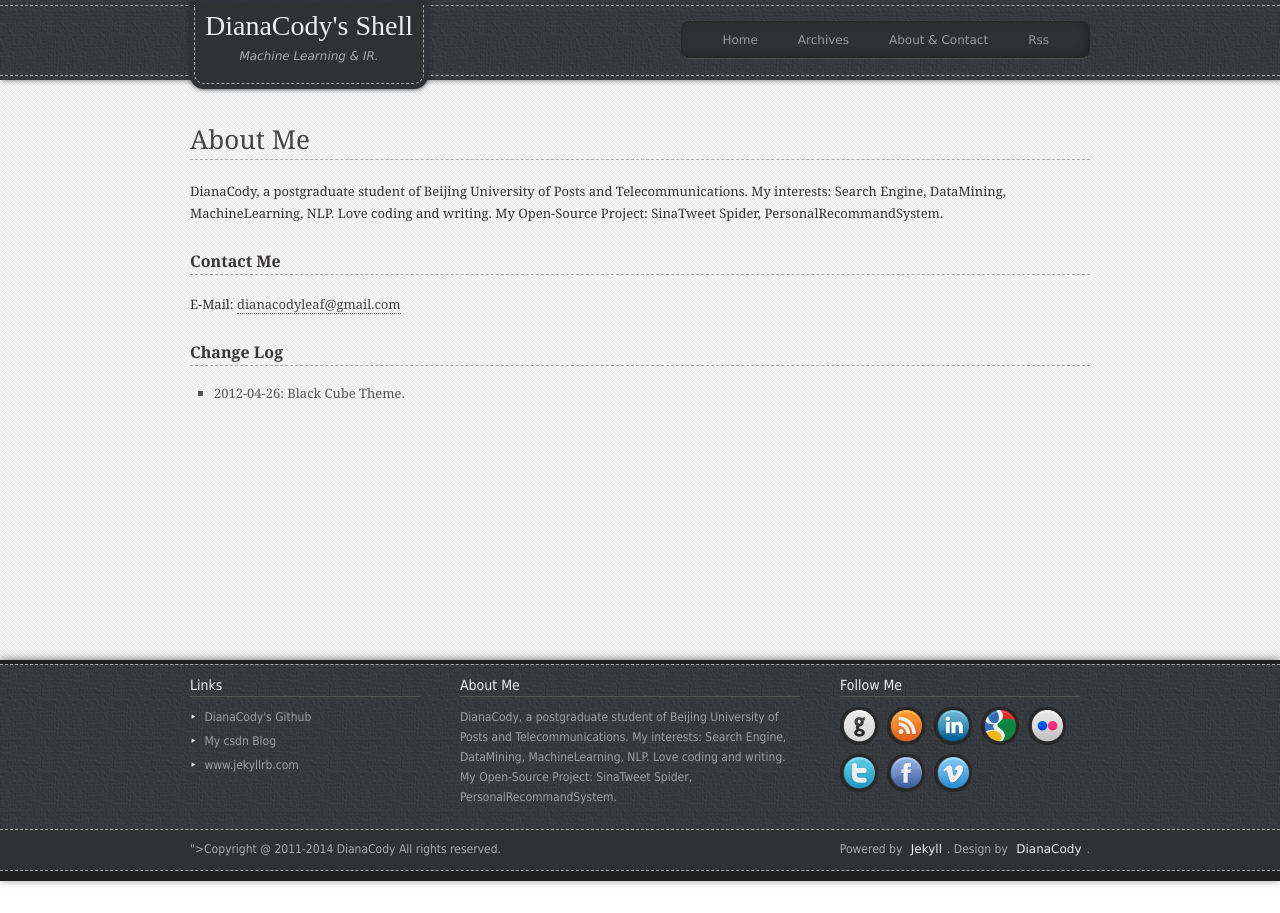
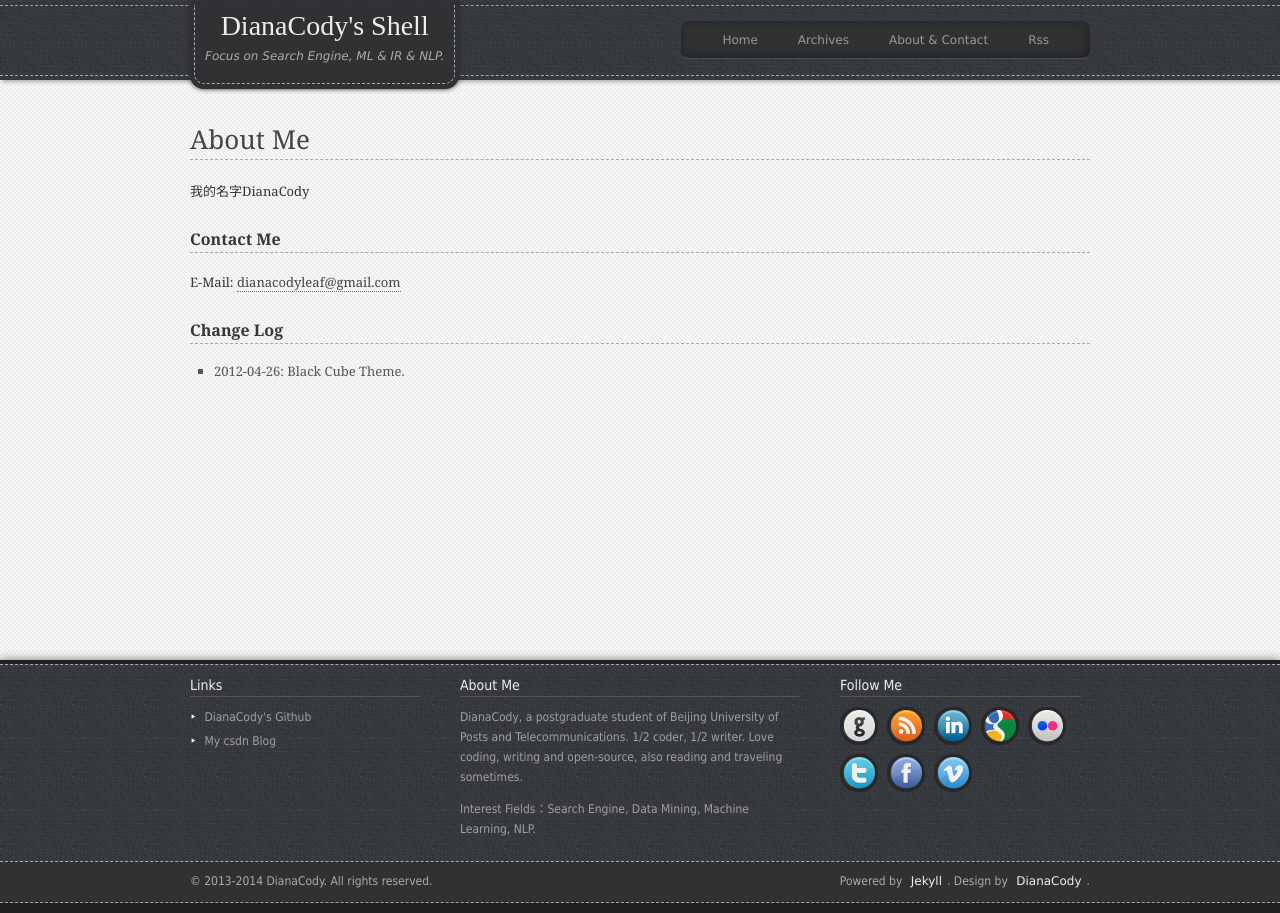
Before and after one commit to DianaCody/dianacody.github.io, a Jekyll site: the page built from contact.html, in a window 1280 px wide. Built offline with Jekyll 4.4.1, drawn with Linux system fonts in a browser that asks for light colours; Markdown is read by kramdown in place of the engine named in the settings.

```diff
--- a/_config.yml
+++ b/_config.yml
@@ -9,9 +9,16 @@ feed: /atom.xml
 author:
     name: DianaCody
     email: dianacodyleaf@gmail.com
-description: "DianaCody's blog "
+description: "DianaCody's blog"
 
-about: "DianaCody, a postgraduate student of Beijing University of Posts and Telecommunications. My interests: Search Engine, DataMining, MachineLearning, NLP. Love coding and writing. My Open-Source Project: SinaTweet Spider, PersonalRecommandSystem."
+about:
+    name: "I'M DianaCody"
+    email: "dianacodyleaf@gmail.com"
+    experience_1: "postgraduate student @BUPT WT&T LABS"
+    experience_2: "Software Developer @HUAWEI"
+    experience_3: "Background Data Developer @ALEIYE"
+    person: "DianaCody, a postgraduate student of Beijing University of Posts and Telecommunications. 1/2 coder, 1/2 writer. Love coding, writing and open-source, also reading and traveling sometimes."
+    interests: "Interest Fields：Search Engine, Data Mining, Machine Learning, NLP. "
 follow:
     github: https://github.com/dianacody/
     linkedin: http://www.linkedin.com/
@@ -25,4 +32,4 @@ description: "DianaCody's Blog Theme -- Black Cube Theme 1.0 "
 
 style: 			  /css/style.css
 blogName: 		  DianaCody's Shell
-blogDesc: 		  Machine Learning & IR.
+blogDesc: 		  Focus on Search Engine, ML & IR & NLP.
--- a/_includes/foot.html
+++ b/_includes/foot.html
@@ -6,12 +6,13 @@
 				<ul>
 					<li>&#8227;<a href="https://github.com/dianacody">DianaCody's Github</a></li>
 					<li>&#8227;<a href="http://blog.csdn.net/dianacody">My csdn Blog</a></li>
-					<li>&#8227;<a href="http://www.jekyllrb.com">www.jekyllrb.com</a></li>
+					<!-- <li>&#8227;<a href="http://www.jekyllrb.com">www.jekyllrb.com</a></li> -->
 				</ul>
 			</article>
 			<article class="about">
 				<h4 class="title">About Me</h4>
-				<p>{{ site.about }}</p>
+				<p>{{ site.about.person }}</p>
+				<p>{{ site.about.interests }}</p>
 			</article>
 			<article class="follow">
 				<h4 class="title">Follow Me</h4>
@@ -30,7 +31,7 @@
 	</div>
 	<div class="foot-btn">
 		<div class="foot-btn-det">
-			<p class="copyright">">Copyright @ 2011-2014 DianaCody All rights reserved.</p>
+			<p class="copyright">© 2013-2014 DianaCody. All rights reserved.</p>
 			<p class="author">Powered by <a href="http://www.jekyllrb.com">Jekyll</a>. Design by <a href="http://dianacody.github.io">DianaCody</a>.</p>
 		</div>
 	</div>
--- a/contact.html
+++ b/contact.html
@@ -7,7 +7,8 @@ title: About & Contacts
 		<div class="archives">
 			<h4 class="page-title">About Me</span></h4>
 			<article class="entry">
-				<p>{{ site.about }}</p>
+				<!-- <p>{{ site.about }}</p> -->
+				<p>我的名字DianaCody</p>
                 <h3>Contact Me</h3>
                 <p>E-Mail: <a href="mailto:{{ site.author.email }}" title="Mail to DianaCody">{{ site.author.email }}</a></p>
                 <h3>Change Log</h3>
```
Also changed, not shown: _includes/wg-contact.html (+11 -1 lines), _includes/wg-other.html (+7 -1 lines), _includes/head.html (line endings or trailing spaces), 13 other files.
